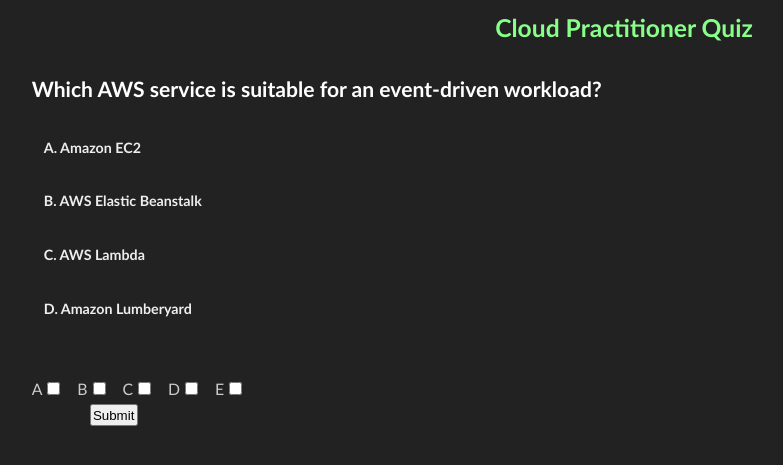
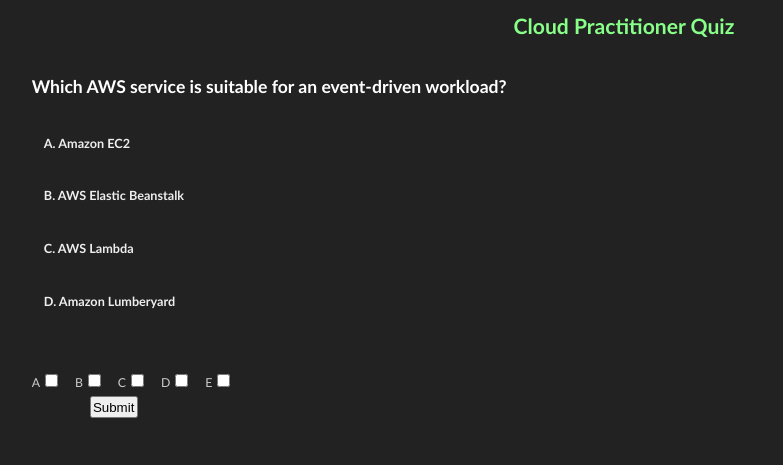
Before and after one commit to peqltta/quiztest, a Flask app: page / in a window 1280 px wide. Shown: the top 465 px of the page, without its empty margins (16-799 px from the left). Run offline with Flask 2, Linux system fonts and the light colour scheme.

Commit message:
asdfasdf

```diff
--- a/static/styles.css
+++ b/static/styles.css
@@ -19,6 +19,7 @@
                     display: flex;
                     flex-direction: column;
                     justify-content: space-evenly;
+                    align-items: left;
                 }
                 /* HEADER */
 
@@ -97,24 +98,24 @@
 
                 h1 {
                     color: #8f8;
-                    font-size: 1.4em;
+                    font-size: 1.2em;
                     padding: 1%;
                     align-self: center;
                 }
 
                 h2 {
-                    font-size: 1.2em;
+                    font-size: 1em;
                     padding: 1%;
                 }
 
                 h3 {
-                    font-size: 0.9em;
+                    font-size: 0.8em;
                     padding: 1%;
                 }
 
                 label,
                 p {
-                    font-size: 0.9em;
+                    font-size: 0.7em;
                     margin: 1%;
                     color: #CCC;
                 }
```
